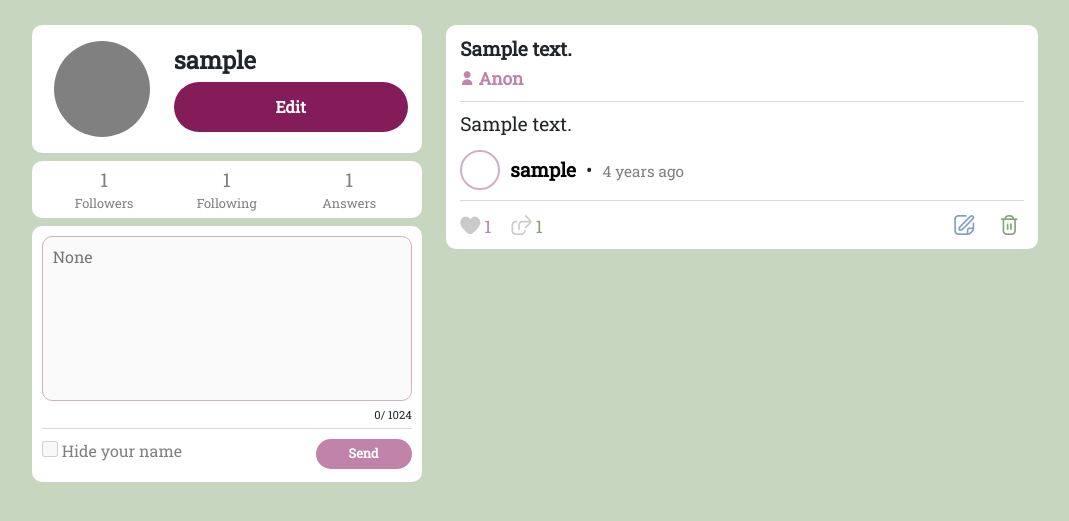
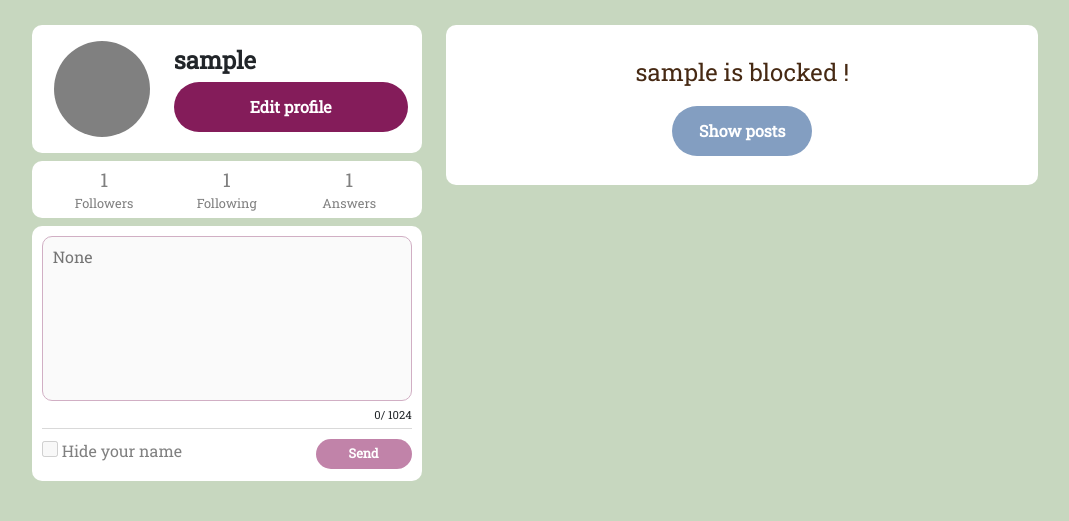
Before and after one commit to ericarfs/django-social-media-website, a Django app: page /save_profile in a window 1280 px wide. Shown: the part 65-586 px from the top of the page, without its empty margins (105-1174 px from the left). Run offline with Django 5.2, Linux system fonts and the light colour scheme; a user stored in the database is signed in; tables that the repository leaves empty hold one stand-in row (values such as "Sample post"); some libraries are stand-ins or nearby versions; some web fonts are replaced.

Commit message:
finish block users logic

```diff
--- a/app/pages/htmx_views.py
+++ b/app/pages/htmx_views.py
@@ -144,11 +144,13 @@
 
     return render(request, 'profiles/partials/show_post.html', context= context)
 
-
-def get_posts(request):
-    profile = Profile.objects.get(user=request.user)
+@csrf_exempt
+def get_posts(request, user):
+    requestedUser = User.objects.get(username=user)
+    profile = Profile.objects.get(user=requestedUser)
 
     referer = request.headers.get('Referer').split('/')
+    print(referer)
     posts = []
     if referer[-1] == 'home':
         posts = profile.get_my_and_following_posts()
@@ -236,6 +238,7 @@
     profile = Profile.objects.get(user=requestedUser)
 
     if target_user in profile.get_following():
+        print("follow")
         profile.remove_following(target_user)
     else:
         profile.add_new_following(target_user)
@@ -248,99 +251,54 @@
     }
     return render(request, 'profiles/partials/profile_info.html', context = context)
 
+
 @csrf_exempt
-def unfollow_user(request, user):
-    user_to_unfollow =  User.objects.get(username = user)
-    unfollowed_profile = Profile.objects.get(user=user_to_unfollow)
+def mute_unmute_user(request, user):
+    target_user =  User.objects.get(username = user)
+    target_profile = Profile.objects.get(user=target_user)
 
     requestedUser =  User.objects.get(username = request.user)
     profile = Profile.objects.get(user=requestedUser)
 
-    profile.remove_following(user_to_unfollow)
+    if target_user in profile.get_silenced():
+        profile.remove_silenced(target_user)
+    else:
+        profile.add_new_silenced(target_user)
 
     profile.save()
 
     context = {
-        'profile': unfollowed_profile,
+        'profile': target_profile,
         'username': user,
     }
     return render(request, 'profiles/partials/profile_info.html', context = context)
 
 
 @csrf_exempt
-def mute_user(request, user):
-    user_to_mute =  User.objects.get(username = user)
-    muted_profile = Profile.objects.get(user=user_to_mute)
+def block_unblock_profile(request, user):
+    target_user =  User.objects.get(username = user)
+    target_profile = Profile.objects.get(user=target_user)
 
     requestedUser =  User.objects.get(username = request.user)
     profile = Profile.objects.get(user=requestedUser)
 
-    profile.add_new_silenced(user_to_silence)
+    posts = []
+    if target_user in profile.get_blocked():
+        profile.remove_blocked(target_user)
+        posts = target_profile.get_my_posts()
+    else:
+        profile.add_new_blocked(target_user)
+        profile.remove_following(target_user)
+
 
     profile.save()
 
     context = {
-        'profile': muted_profile,
+        'profile': target_profile,
         'username': user,
+        'posts': posts,
     }
-    return render(request, 'profiles/partials/profile_info.html', context = context)
-
-
-@csrf_exempt
-def unmute_user(request, user):
-    user_to_unmute =  User.objects.get(username = user)
-    unmuted_profile = Profile.objects.get(user=user_to_unmute)
-
-    requestedUser =  User.objects.get(username = request.user)
-    profile = Profile.objects.get(user=requestedUser)
-
-    profile.add_new_silenced(user_to_silence)
-
-    profile.save()
-
-    context = {
-        'profile': unmuted_profile,
-        'username': user,
-    }
-    return render(request, 'profiles/partials/profile_info.html', context = context)
-
-
-@csrf_exempt
-def block_profile(request, user):
-    user_to_block =  User.objects.get(username = user)
-    blocked_profile = Profile.objects.get(user=user_to_block)
-
-    requestedUser =  User.objects.get(username = request.user)
-    profile = Profile.objects.get(user=requestedUser)
-
-    profile.add_new_blocked(user_to_block)
-
-    profile.save()
-
-    context = {
-        'profile': blocked_profile,
-        'username': user,
-    }
-    return render(request, 'profiles/partials/profile_info.html', context = context)
-
-
-@csrf_exempt
-def unblock_profile(request, user):
-    user_to_unblock =  User.objects.get(username = user)
-    unblocked_profile = Profile.objects.get(user=user_to_unblock)
-
-    requestedUser =  User.objects.get(username = request.user)
-    profile = Profile.objects.get(user=requestedUser)
-
-    profile.add_new_blocked(user_to_block)
-
-    profile.save()
-
-    context = {
-        'profile': unblocked_profile,
-        'username': user,
-    }
-    return render(request, 'profiles/partials/profile_info.html', context = context)
+    return render(request, 'profiles/profile.html', context = context)
 
 
 def save_profile_changes(request):
--- a/app/pages/templates/profiles/edit_profile.html
+++ b/app/pages/templates/profiles/edit_profile.html
@@ -30,7 +30,7 @@
         <div class="grid">
             <div class="message-form-container">
                 <textarea id="message" name="body" required>{{profile.question_helper}}</textarea>
-                <br><br>
+                <br>
                 <div class="send-area">
                     <span></span>
                     <div class="message-button">
--- a/app/pages/templates/profiles/partials/edit_post.html
+++ b/app/pages/templates/profiles/partials/edit_post.html
@@ -15,7 +15,7 @@
         <div class="back-posts">
             <i  class="fi fi-br-cross"
                 type="button"
-                hx-get="{% url 'pages:get-posts' %}"
+                hx-get="{% url 'pages:get-posts' request.user.username %}"
                 hx-trigger="click"
                 hx-target=".posts-container"
             ></i>
--- a/app/pages/templates/profiles/partials/list_posts.html
+++ b/app/pages/templates/profiles/partials/list_posts.html
@@ -1,3 +1,4 @@
+{%if posts %}
     {% for post in posts%}
     <div class="post">
         <div class="post-question">
@@ -72,3 +73,9 @@
 
     </div>
     {% endfor %}
+{% else %}
+    <div class="object-not-found">
+        <b >This user hasn't answered any questions yet.</b>
+        <b style="font-size: 1.2rem;">Be the first one to ask {{ profile }} anything !</b>
+    </div>
+{%endif%}
--- a/app/pages/templates/profiles/partials/profile_info.html
+++ b/app/pages/templates/profiles/partials/profile_info.html
@@ -14,9 +14,9 @@
                         hx-target="section"
                         hx-replace-url="true"
 
-                > Edit</button>
+                > Edit profile </button>
             </div>
-            {% else %}
+            {% elif request.user not in  profile.get_blocked_by_users %}
                 <div class="follow-container"
                     hx-post="{%url 'pages:follow-unfollow-user' username %}"
                     hx-trigger="click"
@@ -28,27 +28,45 @@
                         <button type="button" class="btn btn-follow"> Follow </button>
                     {% endif %}
                 </div>
+            {% else %}
+                <div class="follow-container"
+                    hx-post="{%url 'pages:block-unblock-profile' username %}"
+                    hx-trigger="click"
+                    hx-target="section"
+                    hx-disabled-elt="this">
+                    <button type="button" class="btn btn-unblock"> Unblock </button>
+                </div>
             {% endif %}
 
             {%if request.user.username != profile.get_user %}
             <div class="profile-actions">
+                {% if request.user not in  profile.get_blocked_by_users %}
                 <li class="action" id="action-block-profile"
                     type="button"
-                    hx-post="{%url 'pages:block-user' username %}"
+                    hx-post="{%url 'pages:block-unblock-profile' username %}"
                     hx-trigger="click"
-                    hx-target=".posts-container"
-                    hx-confirm="Are you sure you want to block {{username}}?"
+                    hx-target="section"
+                    hx-confirm="Are you sure you want to block {{ username }} ?"
                     name="Block profile">
-                    <i class="fi fi-rr-cross-circle"></i>
+                    <i class="fi fi-rr-smile"></i>
                 </li>
+                {% else %}
+                <li class="action" id="action-block-profile" name="Unblock profile">
+                    <i class="fi fi-sr-face-eyes-xmarks"></i>
+                </li>
+                {% endif %}
+
                 <li class="action" id="action-mute"
                     type="button"
-                    hx-post="{%url 'pages:mute-user' username %}"
+                    hx-post="{%url 'pages:mute-unmute-user' username %}"
                     hx-trigger="click"
-                    hx-target=".posts-container"
-                    hx-confirm="Are you sure you want to silence {{username}}?"
+                    hx-target=".profile-info"
                     name="Mute profile">
-                    <i class="fi fi-sr-volume-mute"></i>
+                    {% if request.user not in  profile.get_silenced_by_users %}
+                        <i class="fi fi-sr-volume"></i>
+                    {% else %}
+                        <i class="fi fi-sr-volume-slash muted"></i>
+                    {% endif %}
                 </li>
             </div>
             {% endif %}
--- a/app/pages/templates/profiles/profile.html
+++ b/app/pages/templates/profiles/profile.html
@@ -13,18 +13,19 @@
         <b>User not found!</b>
       </div>
 
+    {% elif request.user in profile.get_blocked_by_users%}
+      <div class="object-not-found">
+        <b> {{username}} is blocked ! </b>
+          <button type="button" class="btn btn-posts"
+                  hx-post="{%url 'pages:get-posts' username %}"
+                  hx-trigger="click"
+                  hx-disabled-elt="this"
+                  hx-target=".posts-container"
+          > Show posts </button>
+      </div>
     {% else %}
-
-        {%if posts %}
       {%include "profiles/partials/list_posts.html" %}
 
-        {% else %}
-        <div class="object-not-found">
-          <b >This user hasn't answered any questions yet.</b>
-          <b style="font-size: 1.2rem;">Be the first one to ask {{ profile }} anything !</b>
-
-        </div>
-        {%endif%}
     {%endif%}
   </div>
 {% endblock %}
--- a/app/pages/urls.py
+++ b/app/pages/urls.py
@@ -21,15 +21,14 @@
     path('delete_question/<int:id>',htmx_views.delete_question, name = "delete-question"),
     path('get_question_by_id/<int:id>',htmx_views.get_question_by_id, name = "get-question-by-id"),
     path('save_answer/<int:id>',htmx_views.save_answer, name = "save-answer"),
-    path('get_posts',htmx_views.get_posts, name = "get-posts"),
+    path('get_posts/<str:user>',htmx_views.get_posts, name = "get-posts"),
     path('<str:user>/post/<int:id>',views.postDetailView, name = "post-detail"),
     path('<str:user>/post/<int:id>/edit',htmx_views.edit_post, name = "edit-post"),
     path('get_post/<int:id>',htmx_views.get_post, name = "get-post"),
     path('save_post/<int:id>',htmx_views.save_post, name = "save-post"),
     path('delete_post/<int:id>',htmx_views.delete_post, name = "delete-post"),
     path('follow_unfollow_user/<str:user>',htmx_views.follow_unfollow_user, name = "follow-unfollow-user"),
-    path('unfollow_user/<str:user>',htmx_views.unfollow_user, name = "unfollow-user"),
-    path('mute_user/<str:user>',htmx_views.mute_user, name = "mute-user"),
-    path('block_user/<str:user>',htmx_views.block_user, name = "block-user"),
+    path('mute_unmute_user/<str:user>',htmx_views.mute_unmute_user, name = "mute-unmute-user"),
+    path('block_unblock_profile/<str:user>',htmx_views.block_unblock_profile, name = "block-unblock-profile"),
     path('save_profile',htmx_views.save_profile_changes, name = "save-profile"),
 ]
--- a/app/static/socialmedia/style.css
+++ b/app/static/socialmedia/style.css
@@ -471,6 +471,7 @@
     gap: 4px;
 }
 
+
 .action .fi{
     font-size: 20px;
     color: #cacaca;
@@ -487,6 +488,7 @@
 #action-edit .fi{
     color: var(--blue-details);
 }
+
 
 /************************/
 
@@ -559,7 +561,7 @@
 
 .user-actions{
     width: 100%;
-    height: 100%;
+    min-height: 50px;
     display: flex;
     flex-wrap: wrap;
     justify-content: space-around;
@@ -590,6 +592,14 @@
     font-size: 30px;
 }
 
+#action-block-profile .fi-sr-face-eyes-xmarks{
+    color: #c18383;
+}
+
+#action-mute .muted{
+    color: var(--blue-details);
+}
+
 .btn-follow{
     background-color: var(--pink-darker);
 }
@@ -598,14 +608,26 @@
     background-color: var(--main-bg-white);
 }
 
+.btn-unblock{
+    background-color: rgb(224, 84, 84);
+}
+
 
 .btn-follow:hover{
     color: white;
     font-size: 1rem;
+    background-color: rgba(132, 28, 90, 0.8);
 }
 
 .btn-unfollow:hover{
     font-size: 1rem;
+    background-color: var(--main-bg-white);
+}
+
+.btn-unblock:hover{
+    color: white;
+    font-size: 1rem;
+    background-color: rgba(228, 84, 84, 0.8);
 }
 
 .profile-stats{
@@ -635,14 +657,12 @@
 
 .grid{
     display: grid;
-    min-height: 256px;
     grid-template-rows: 1fr;
     grid-template-columns: 100%;
 }
 
 .message-form-container{
     width: 100%;
-    min-height: 256px;
     background-color: white;
     border-radius: 10px;
     padding: 10px;
@@ -669,6 +689,17 @@
     padding: 10px;
 }
 
+.btn-posts{
+    margin-top: 16px;
+    max-width: 140px;
+    background-color: var(--blue-details);
+}
+
+.btn-posts:hover{
+    font-size: 1rem;
+    color: white;
+    background-color: rgba(131, 158, 193,0.8);
+}
 
 .message-button{
     width: 96px;
@@ -893,7 +924,7 @@
 
 
 #action-delete .fi{
-    color: var(--green-details);
+    color: var(--brown);
 }
 
 .post-edit{
```
Also changed, not shown: app/user/models.py (+66 -0 lines). Lines whose indentation alone changed are shown as unchanged.
